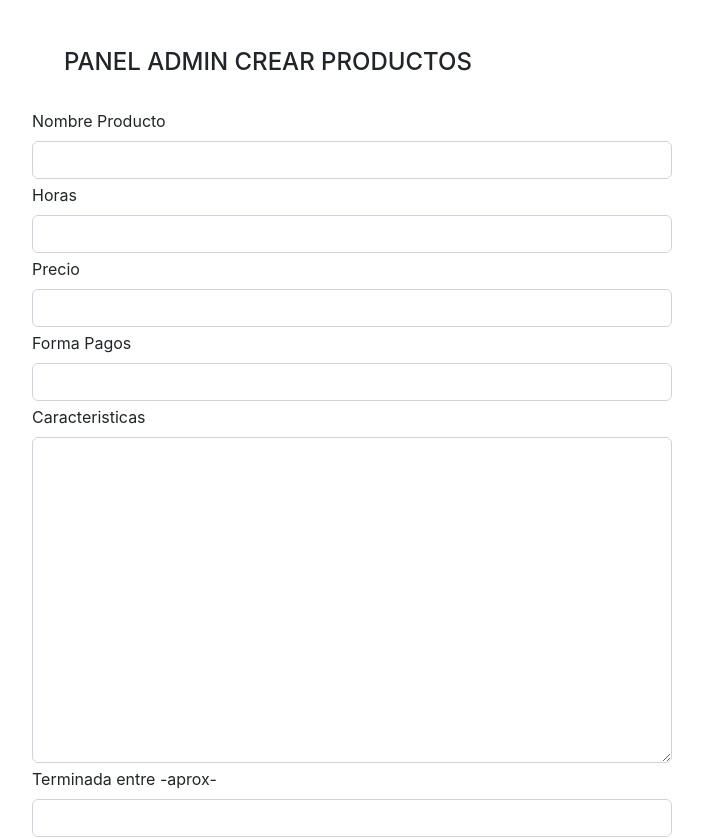
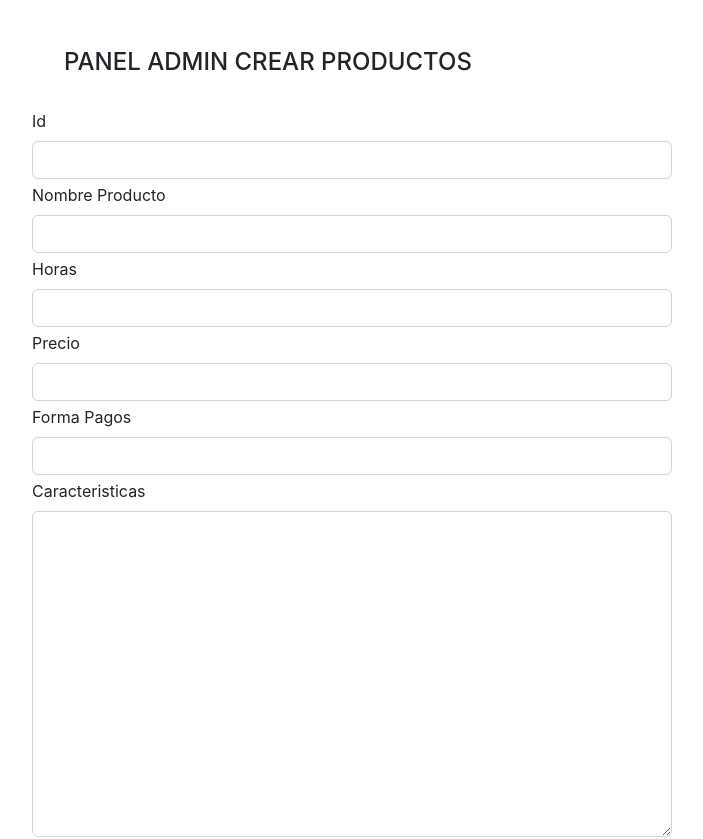
Before and after one commit to Alpha870/ecommerce-app, a React (Vite) app: page /admin/create/product in a window 1280 px wide. Shown: the top 839 px of the page, without its empty margins (288-991 px from the left). Built offline with nearby package versions, Linux system fonts and the light colour scheme.

Commit message:
creando envio formulario producto

```diff
--- a/client/components/About/About.jsx
+++ b/client/components/About/About.jsx
@@ -68,7 +68,7 @@ const About = () => {
           <article className="div-about-texto">
             <h2 className="subtitulo-about">
               Soy Omar Pérez, un desarrollador con el stack MERN que trabaja a
-              tu lado desde {temp ? `${Math.round(temp)}°C en` : ""} Huesca,
+              tu lado {temp ? `a ${Math.round(temp)}°C en` : "desde"} Huesca,
               España
             </h2>
 
--- a/client/components/Admin/CreateProduct.jsx
+++ b/client/components/Admin/CreateProduct.jsx
@@ -1,37 +1,108 @@
-import React from "react";
+import React, { useState } from "react";
 import Form from "react-bootstrap/Form";
 import Button from "react-bootstrap/Button";
 
 const CreateProduct = () => {
+  const [formProduct, setFormproduct] = useState({
+    id: "",
+    nombre: "",
+    horas: "",
+    precio: "",
+    pagos: "",
+    caracteristicas: "",
+    terminado: "",
+  });
+  const productoInicio = {
+    id: "",
+    nombre: "",
+    horas: "",
+    precio: "",
+    pagos: "",
+    caracteristicas: "",
+    terminado: "",
+  };
+
+  function handleChange(e) {
+    const { name, value } = e.target;
+    setFormproduct({ ...formProduct, [name]: value });
+  }
+
+  const handleSubmit = (e) => {
+    e.preventDefault();
+    console.log(formProduct);
+    setFormproduct(productoInicio)
+  };
+
   return (
     <>
-      <Form style={{ width: "50%", margin: "0 auto", marginTop: "3rem" }}>
-      <h4 style={{ margin: "2rem" }}>
-        PANEL ADMIN CREAR PRODUCTOS
-      </h4>
+      <Form
+        onSubmit={handleSubmit}
+        style={{ width: "50%", margin: "0 auto", marginTop: "3rem" }}
+      >
+        <h4 style={{ margin: "2rem" }}>PANEL ADMIN CREAR PRODUCTOS</h4>
+        <Form.Group className="mb-1" controlId="exampleForm.ControlInput1">
+          <Form.Label>Id</Form.Label>
+          <Form.Control
+            type="text"
+            name="id"
+            value={formProduct.id}
+            onChange={handleChange}
+          />
+        </Form.Group>
         <Form.Group className="mb-1" controlId="exampleForm.ControlInput1">
           <Form.Label>Nombre Producto</Form.Label>
-          <Form.Control type="text" />
+          <Form.Control
+            type="text"
+            name="nombre"
+            value={formProduct.nombre}
+            onChange={handleChange}
+          />
         </Form.Group>
         <Form.Group className="mb-1" controlId="exampleForm.ControlInput1">
           <Form.Label>Horas</Form.Label>
-          <Form.Control type="text" />
+          <Form.Control
+            type="text"
+            name="horas"
+            value={formProduct.horas}
+            onChange={handleChange}
+          />
         </Form.Group>
         <Form.Group className="mb-1" controlId="exampleForm.ControlInput1">
           <Form.Label>Precio</Form.Label>
-          <Form.Control type="text" />
+          <Form.Control
+            type="text"
+            name="precio"
+            value={formProduct.precio}
+            onChange={handleChange}
+          />
         </Form.Group>
         <Form.Group className="mb-1" controlId="exampleForm.ControlInput1">
           <Form.Label>Forma Pagos</Form.Label>
-          <Form.Control type="text" />
+          <Form.Control
+            type="text"
+            name="pagos"
+            value={formProduct.pagos}
+            onChange={handleChange}
+          />
         </Form.Group>
         <Form.Group className="mb-1" controlId="exampleForm.ControlTextarea1">
           <Form.Label>Caracteristicas</Form.Label>
-          <Form.Control as="textarea" rows={13} />
+          <Form.Control
+            as="textarea"
+            name="caracteristicas"
+            value={formProduct.caracteristicas}
+            onChange={handleChange}
+            rows={13}
+          />
         </Form.Group>
         <Form.Group className="mb-1" controlId="exampleForm.ControlInput1">
           <Form.Label>Terminada entre -aprox-</Form.Label>
-          <Form.Control type="text" />
+          <Form.Control
+            type="text"
+            name="terminado"
+            value={formProduct.terminado}
+            onChange={handleChange}
+          />
         </Form.Group>
         <Button type="submit" className="mt-3">
           Crear
--- a/client/main.jsx
+++ b/client/main.jsx
@@ -3,7 +3,7 @@ import ReactDOM from 'react-dom/client'
 import App from './App'
 
 ReactDOM.createRoot(document.getElementById('root')).render(
-  <React.StrictMode>
+  // <React.StrictMode>
     <App />
-  </React.StrictMode>,
+  // </React.StrictMode>,
 )
```
